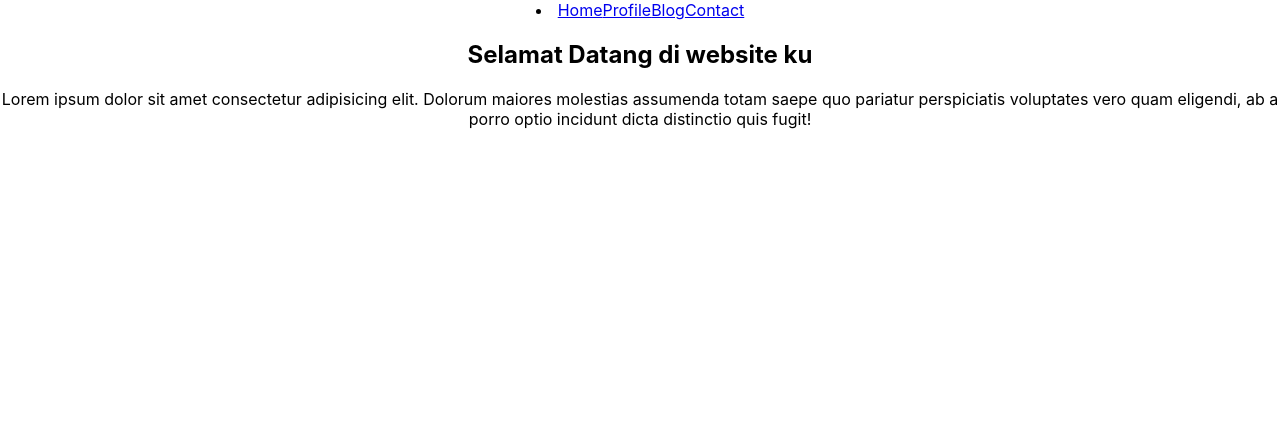
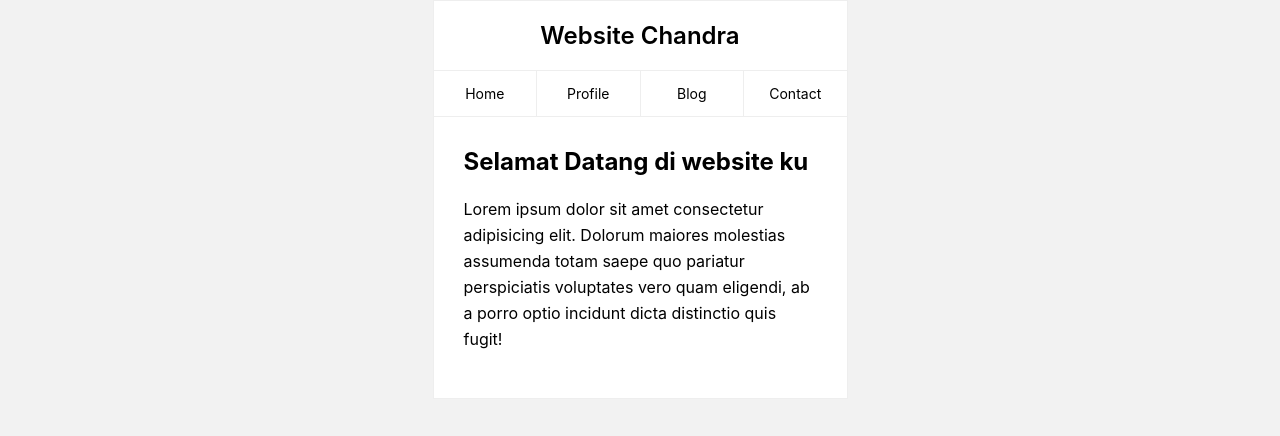
Before and after one commit to cperdiansyah/100-Days-Of-Code, a React (Create React App) app: page / in a window 1280 px wide. Shown: the top 436 px of the page. Built offline with nearby package versions, Linux system fonts and the light colour scheme.

Commit message:
finish mini app react router

```diff
--- a/src/App.css
+++ b/src/App.css
@@ -1,38 +1,96 @@
+* {
+  box-sizing: border-box;
+}
 .App {
-  text-align: center;
+  width: 415px;
+  margin: 0 auto;
+  background: #ffff;
+  border: 1px solid #eee;
+  mih-height: 100vh;
 }
 
-.App-logo {
-  height: 40vmin;
-  pointer-events: none;
-}
-
-@media (prefers-reduced-motion: no-preference) {
-  .App-logo {
-    animation: App-logo-spin infinite 20s linear;
+@media (max-width: 415px) {
+  .App {
+    width: 100%;
   }
 }
 
-.App-header {
-  background-color: #282c34;
-  min-height: 100vh;
-  display: flex;
-  flex-direction: column;
-  align-items: center;
-  justify-content: center;
-  font-size: calc(10px + 2vmin);
-  color: white;
+.brand {
+  text-align: center;
+  font-size: 24px;
+  font-weight: 600;
+  padding: 20px 0;
 }
 
-.App-link {
-  color: #61dafb;
+.nav {
+  border-top: 1px solid #eee;
+  border-bottom: 1px solid #eee;
+  display: flex;
 }
 
-@keyframes App-logo-spin {
-  from {
-    transform: rotate(0deg);
-  }
-  to {
-    transform: rotate(360deg);
-  }
+.nav-item {
+  display: inline-block;
+  flex: 1 1 0;
+  text-align: center;
+  padding: 14px 0;
+  color: #000;
+  text-decoration: none;
+  font-size: 14px;
 }
+
+.nav-item:not(:last-child) {
+  border-right: 1px solid #eee;
+}
+
+.section {
+  padding: 30px;
+}
+
+.section-title {
+  margin-top: 0;
+}
+
+.section-description {
+  line-height: 26px;
+}
+
+.articles {
+  border-top: 1px solid #eee;
+}
+
+.article {
+  border-bottom: 1px solid #eee;
+  padding: 20px 0;
+}
+
+.article-title {
+  margin-top: 0;
+}
+
+.article a {
+  color: #000;
+  text-decoration: none;
+}
+
+.article a:hover {
+  color: blue;
+}
+
+.artcle-time {
+  color: #ddd;
+  font-size: 12px;
+}
+
+.article-image {
+  max-width: 100%;
+  margin-top: 20px 0;
+}
+
+.article-summary {
+  line-height: 26px;
+  margin-top: 0;
+}
+
+.article-source {
+  color: #999;
+}
--- a/src/App.js
+++ b/src/App.js
@@ -9,13 +9,15 @@ import BlogDetail from './pages/BlogDetail';
 function App() {
   return (
     <div className='App'>
-      <nav>
-        <li>
-          <NavLink to='/'>Home</NavLink>
-          <NavLink to='/profile'>Profile</NavLink>
-          <NavLink to='/blog'>Blog</NavLink>
-          <NavLink to='/contact'>Contact</NavLink>
-        </li>
+      <div className='brand'>Website Chandra</div>
+      <nav className='nav'>
+        <NavLink className='nav-item' to='/'>Home</NavLink>
+
+        <NavLink className='nav-item' to='/profile'>Profile</NavLink>
+
+        <NavLink className='nav-item' to='/blog'>Blog</NavLink>
+
+        <NavLink className='nav-item' to='/contact'>Contact</NavLink>
       </nav>
       <Routes>
         <Route path='/' element={<Home />}></Route>
--- a/src/index.css
+++ b/src/index.css
@@ -1,5 +1,6 @@
 body {
   margin: 0;
+  background-color: #f2f2f2;
   font-family: -apple-system, BlinkMacSystemFont, 'Segoe UI', 'Roboto', 'Oxygen',
     'Ubuntu', 'Cantarell', 'Fira Sans', 'Droid Sans', 'Helvetica Neue',
     sans-serif;
--- a/src/index.js
+++ b/src/index.js
@@ -1,6 +1,6 @@
 import React from 'react';
 import ReactDOM from 'react-dom';
-import { BrowserRouter as Router, Route, NavLink } from 'react-router-dom';
+import { BrowserRouter as Router } from 'react-router-dom';
 
 import './index.css';
 import App from './App';
--- a/src/pages/Blog.js
+++ b/src/pages/Blog.js
@@ -6,6 +6,7 @@ export default function Blog() {
   const [loading, setLoading] = useState(true);
 
   useEffect(() => {
+    document.title = 'Blog Page';
     const getArticle = async () => {
       const request = await fetch(
         'https://api.spaceflightnewsapi.net/v3/articles/'
@@ -20,20 +21,22 @@ export default function Blog() {
   }, []);
 
   return (
-    <section>
-      <h1>Blog Page</h1>
+    <section className='section'>
+      <h1 className='section-title'>Blog Page</h1>
 
-      <p>ini adalah tulisan-tulisan ku</p>
+      <p className='section-description'>ini adalah tulisan-tulisan ku</p>
       {loading && <i>Loading article...</i>}
       {!loading && (
-        <div style={{ textAlign: 'left' }}>
+        <div style={{ textAlign: 'left' }} className='articles'>
           {article.map((article) => {
             return (
-              <article key={article.id}>
-                <h2>
+              <article className='article' key={article.id}>
+                <h2 className='article-title'>
                   <NavLink to={`/blog/${article.id}`}>{article.title}</NavLink>
                 </h2>
-                <p>{new Date(article.publishedAt).toLocaleString()}</p>
+                <p className='article-time'>
+                  {new Date(article.publishedAt).toLocaleString()}
+                </p>
               </article>
             );
           })}
--- a/src/pages/BlogDetail.js
+++ b/src/pages/BlogDetail.js
@@ -19,6 +19,7 @@ export default function BlogDetail() {
       }
 
       const response = await request.json();
+      document.title = response.title;
 
       setArticle(response);
       setLoading(false);
@@ -32,16 +33,23 @@ export default function BlogDetail() {
   }
 
   return (
-    <section>
+    <section className='section'>
       {loading ? (
         <i>Loading article...</i>
       ) : (
-        <article>
-          <h1>{article.title}</h1>
-          <time> {new Date(article.publishedAt).toLocaleDateString()} </time>
-          <img src={article.imageUrl} alt={article.title} />
-          <p>{article.summary}</p>
-          <p>
+        <article className='article'>
+          <h1 className='article-title'>{article.title}</h1>
+          <time className='article-time'>
+            {' '}
+            {new Date(article.publishedAt).toLocaleDateString()}{' '}
+          </time>
+          <img
+            className='article-image'
+            src={article.imageUrl}
+            alt={article.title}
+          />
+          <p className='article-summary'>{article.summary}</p>
+          <p className='article-source'>
             Source :{' '}
             <a href={article.url} target='_blank' rel='noreferrer'>
               {article.newsSite}
--- a/src/pages/Contact.js
+++ b/src/pages/Contact.js
@@ -1,10 +1,16 @@
 import React from 'react';
+import { useEffect } from 'react';
 
 export default function Contact() {
+  useEffect(() => {
+    document.title = 'Contact Page';
+  }, []);
   return (
-    <>
-      <h1>Contact</h1>
-      <p>Kamu dapat menghubungiku dibawah ini</p>
+    <section className='section'>
+      <h1 className='section-title'>Contact</h1>
+      <p className='section-description'>
+        Kamu dapat menghubungiku dibawah ini
+      </p>
 
       <ul>
         <li>WA : 01215450</li>
@@ -15,6 +21,6 @@ export default function Contact() {
       <ul>
         <li>Facebook :</li>
       </ul>
-    </>
+    </section>
   );
 }
--- a/src/pages/Home.js
+++ b/src/pages/Home.js
@@ -1,10 +1,14 @@
 import React from 'react';
+import { useEffect } from 'react';
 
 export default function Home() {
+  useEffect(() => {
+    document.title = 'Home Page';
+  }, []);
   return (
-    <section>
-      <h1>Selamat Datang di website ku</h1>
-      <p>
+    <section className='section'>
+      <h1 className='section-title'>Selamat Datang di website ku</h1>
+      <p className='section-description'>
         Lorem ipsum dolor sit amet consectetur adipisicing elit. Dolorum maiores
         molestias assumenda totam saepe quo pariatur perspiciatis voluptates
         vero quam eligendi, ab a porro optio incidunt dicta distinctio quis
--- a/src/pages/Profile.js
+++ b/src/pages/Profile.js
@@ -1,10 +1,16 @@
-import React from 'react';
+import React, { useEffect } from 'react';
 
 export default function Profile() {
+  useEffect(() => {
+    document.title = 'Profile Page';
+  }, []);
+
   return (
-    <section>
-      <h1>Profile Page</h1>
-      <p>Halo, selamat datang di halaman profile</p>
+    <section className='section'>
+      <h1 className='section-title'>Profile Page</h1>
+      <p className='section-description'>
+        Halo, selamat datang di halaman profile
+      </p>
     </section>
   );
 }
```
